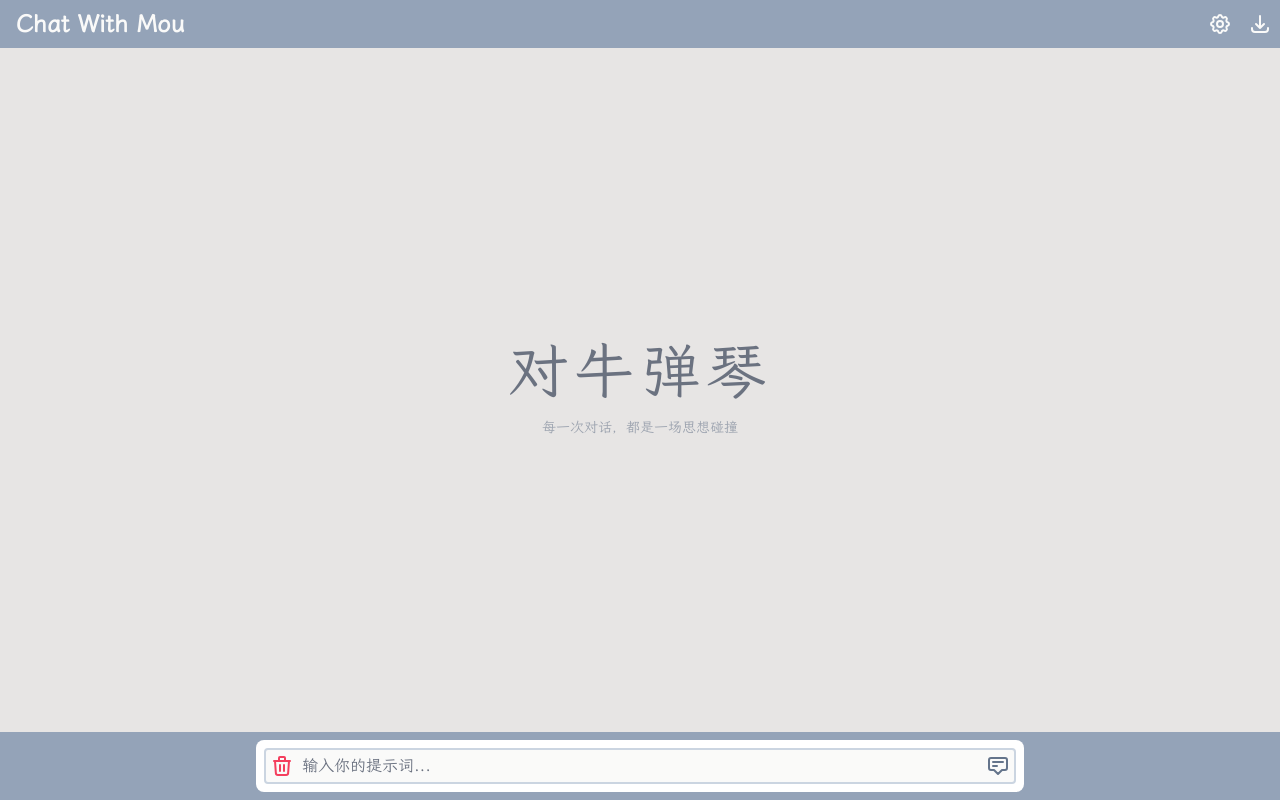
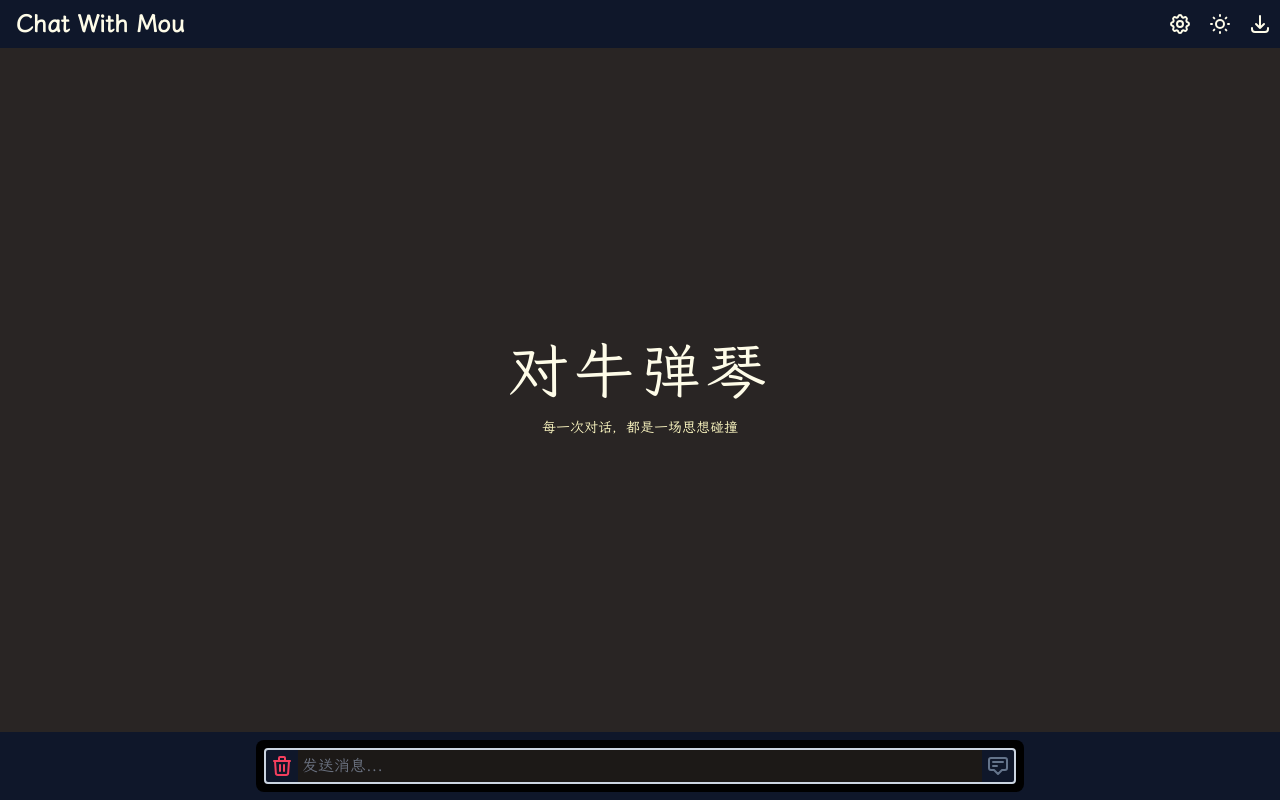
Before and after one commit to nowscott/ChatWithMou, a React (Create React App) app: page / in a window 1280 px wide. Built offline with nearby package versions, Linux system fonts and the light colour scheme.

Commit message:
添加夜间模式、把页面组件放在layout文件夹中

```diff
--- a/src/App.js
+++ b/src/App.js
@@ -1,9 +1,9 @@
 import React, { useState, useCallback, useEffect } from 'react';
 import ChatAPI from './components/ChatAPI';
-import InputPrompt from './components/InputPrompt';
+import NavBar from './components/layout/NavBar';
+import MessageList from './components/layout/MessageList';
+import InputPrompt from './components/layout/InputPrompt';
 import MessageHistory from './components/MessageHistory';
-import MessageList from './components/MessageList';
-import NavBar from './components/NavBar';
 import SettingsModal from './components/SettingsModal';
 import { initialSettings } from './settingsConfig';
 
@@ -65,7 +65,7 @@ const App = () => {
     }, []);
 
     return (
-        <div className="flex flex-col h-svh justify-between overflow-hidden bg-stone-200">
+        <div className="flex flex-col h-svh justify-between overflow-hidden bg-stone-200 dark:bg-stone-800">
             <NavBar onSettingsClick={handleSettingsClick} />
             <MessageList messages={messages} onDelete={deleteMessage} />
             <InputPrompt onSend={handleSend} onClear={clearMessages} />
--- a/src/components/InputPrompt.js
+++ b/src/components/layout/InputPrompt.js
@@ -38,9 +38,9 @@ const InputPrompt = ({ onSend, onClear }) => {
     };
 
     return (
-        <div className="flex-0 w-full bg-slate-400 p-2">
-            <div className="p-2 bg-white rounded-lg flex items-center relative max-w-screen-md w-full mx-auto">
-                <div className="flex flex-grow items-center border-2 rounded border-slate-300 bg-stone-50">
+        <div className="flex-0 w-full bg-slate-400 dark:bg-slate-900 p-2">
+            <div className="p-2 bg-white dark:bg-black rounded-lg flex items-center relative max-w-screen-md w-full mx-auto">
+                <div className="flex flex-grow items-center border-2 rounded border-slate-300 bg-stone-50 dark:bg-slate-900">
                     <button
                         className="p-1 text-rose-500"
                         onClick={handleClear}
@@ -48,7 +48,7 @@ const InputPrompt = ({ onSend, onClear }) => {
                         <HiOutlineTrash className="h-6 w-6" />
                     </button>
                     <textarea
-                        className="bg-stone-50 w-full p-1 border-none outline-none resize-none overflow-auto whitespace-pre-wrap break-words disable-ring-shadow"
+                        className="bg-stone-50 text-gray-900 dark:bg-stone-900 dark:text-yellow-50 w-full p-1 border-none outline-none resize-none overflow-auto whitespace-pre-wrap break-words disable-ring-shadow"
                         style={{ maxHeight: '10rem', minHeight: '1rem' }}
                         rows="1"
                         value={prompt}
@@ -60,7 +60,7 @@ const InputPrompt = ({ onSend, onClear }) => {
                         }}
                         onCompositionStart={handleCompositionStart}
                         onCompositionEnd={handleCompositionEnd}
-                        placeholder="输入你的提示词..."
+                        placeholder="发送消息..."
                     />
                     <button
                         className="p-1 text-slate-500"
--- a/src/components/MessageList.js
+++ b/src/components/layout/MessageList.js
@@ -1,12 +1,14 @@
-import React, { useEffect, useRef, useCallback, useState } from 'react';
+import React, { useEffect, useRef, useCallback, useState,useContext } from 'react';
 import moment from 'moment';
 import ReactMarkdown from 'react-markdown';
 import remarkGfm from 'remark-gfm';
 import { HiOutlineTrash, HiOutlineDuplicate, HiCheckCircle, HiExclamation } from 'react-icons/hi';
-import CodeBlock from './CodeBlock';
+import CodeBlock from '../CodeBlock';
 import copy from 'copy-to-clipboard';
+import { ThemeContext } from '../../contexts/ThemeContext';
 
 const MessageList = ({ messages, onDelete }) => {
+    const { darkMode } = useContext(ThemeContext);
     const messageEndRef = useRef(null);
     const containerRef = useRef(null);
     const [copied, setCopied] = useState(null);
@@ -69,16 +71,18 @@ const MessageList = ({ messages, onDelete }) => {
             {messages.length === 0 ? (
                 <div className="flex items-center justify-center h-full">
                     <div className="text-center">
-                        <p className="text-6xl text-gray-500 mb-4 tracking-widest">对牛弹琴</p>
-                        <p className="text-sm text-gray-400">每一次对话，都是一场思想碰撞</p>
+                        <p className="text-6xl text-gray-500 dark:text-yellow-50 mb-4 tracking-widest">对牛弹琴</p>
+                        <p className="text-sm text-gray-400 dark:text-yellow-100">每一次对话，都是一场思想碰撞</p>
                     </div>
                 </div>
             ) : (
                 messages.map((message, index) => (
                     <div
-                        key={message.mid}
-                        className={`shadow-md rounded-lg p-2 relative max-w-screen-md w-full mx-auto ${message.role === 'user' ? 'bg-rose-50' : 'bg-indigo-50'} ${index !== messages.length - 1 ? 'mb-4' : ''}`}
-                    >
+                    key={message.mid}
+                    className={`shadow-md rounded-lg p-2 relative max-w-screen-md w-full mx-auto
+                        ${message.role === 'user' ? (darkMode ? 'bg-violet-900 text-yellow-50' : 'bg-rose-50') : (darkMode ? 'bg-cyan-900 text-yellow-50' : 'bg-indigo-50')}
+                        ${index !== messages.length - 1 ? 'mb-4' : ''}`}
+                >
                         <div>
                             <ReactMarkdown
                                 components={customRenderers}
@@ -88,9 +92,9 @@ const MessageList = ({ messages, onDelete }) => {
                                 {message.content}
                             </ReactMarkdown>
                         </div>
-                        <div className="text-gray-600 text-xs">{moment(message.timestamp).format('YYYY-MM-DD HH:mm:ss')}</div>
+                        <div className="text-gray-600 dark:text-gray-200 text-xs">{moment(message.timestamp).format('YYYY-MM-DD HH:mm:ss')}</div>
                         {message.totalTokens !== null && (
-                            <div className="text-gray-600 text-xs">Token: {message.totalTokens}</div>
+                            <div className="text-gray-600 dark:text-gray-200 text-xs">Token: {message.totalTokens}</div>
                         )}
                         <div className="absolute bottom-2 right-2 flex space-x-2">
                             <button
--- a/src/components/NavBar.js
+++ b/src/components/layout/NavBar.js
@@ -1,12 +1,18 @@
-import { useState, useEffect } from 'react';
-import { HiOutlineCog } from 'react-icons/hi';
-import MessageExporter from './MessageExporter';
+import { useState, useEffect, useContext } from 'react';
+import { HiOutlineCog, HiOutlineMoon, HiOutlineSun } from 'react-icons/hi';
+import MessageExporter from '../MessageExporter';
+import { ThemeContext } from '../../contexts/ThemeContext'; // 引入ThemeContext
 
 const NavBar = ({ targetRef, onSettingsClick }) => {
     const [title, setTitle] = useState('Chat With Mou');
+    const { darkMode, setDarkMode } = useContext(ThemeContext); // 使用ThemeContext
 
     const toggleTitle = () => {
         setTitle((prevTitle) => (prevTitle === 'Chat With Mou' ? '对牛弹琴' : 'Chat With Mou'));
+    };
+
+    const toggleDarkMode = () => {
+        setDarkMode(!darkMode);
     };
 
     useEffect(() => {
@@ -15,13 +21,16 @@ const NavBar = ({ targetRef, onSettingsClick }) => {
 
     return (
         <div className='flex-0'>
-            <div className="flex bg-slate-400 text-stone-50 p-2 justify-between items-center">
+            <div className="flex bg-slate-400 text-stone-50 dark:bg-slate-900 dark:text-yellow-50 p-2 justify-between items-center">
                 <h1 className="pl-2 text-nowrap text-2xl font-bold" onClick={toggleTitle}>
                     <span>{title}</span>
                 </h1>
                 <div className="flex items-center gap-4">
                     <button onClick={onSettingsClick}>
                         <HiOutlineCog size={24} />
+                    </button>
+                    <button onClick={toggleDarkMode}>
+                        {darkMode ? <HiOutlineSun size={24} /> : <HiOutlineMoon size={24} />}
                     </button>
                     <MessageExporter targetRef={targetRef} />
                 </div>
--- /dev/null
+++ b/src/contexts/ThemeContext.js
@@ -0,0 +1,31 @@
+// src/contexts/ThemeContext.js
+import React, { createContext, useState, useEffect } from 'react';
+
+export const ThemeContext = createContext();
+
+export const ThemeProvider = ({ children }) => {
+  const [darkMode, setDarkMode] = useState(false);
+
+  useEffect(() => {
+    const hour = new Date().getHours();
+    if (hour >= 18 || hour <= 6) {
+      setDarkMode(true);
+    } else {
+      setDarkMode(false);
+    }
+  }, []);
+
+  useEffect(() => {
+    if (darkMode) {
+      document.documentElement.classList.add('dark');
+    } else {
+      document.documentElement.classList.remove('dark');
+    }
+  }, [darkMode]);
+
+  return (
+    <ThemeContext.Provider value={{ darkMode, setDarkMode }}>
+      {children}
+    </ThemeContext.Provider>
+  );
+};
--- a/src/index.js
+++ b/src/index.js
@@ -2,8 +2,11 @@ import React from 'react';
 import ReactDOM from 'react-dom/client';
 import './index.css';
 import App from './App';
+import { ThemeProvider } from './contexts/ThemeContext';
 
 const root = ReactDOM.createRoot(document.getElementById('root'));
 root.render(
-    <App />
+    <ThemeProvider>
+        <App />
+    </ThemeProvider>
 );
--- a/tailwind.config.js
+++ b/tailwind.config.js
@@ -1,5 +1,6 @@
 /** @type {import('tailwindcss').Config} */
 module.exports = {
+  darkMode: 'class',
   content: [
     "./src/**/*.{js,jsx,ts,tsx}", // 添加你项目中的所有文件路径
   ],
```
